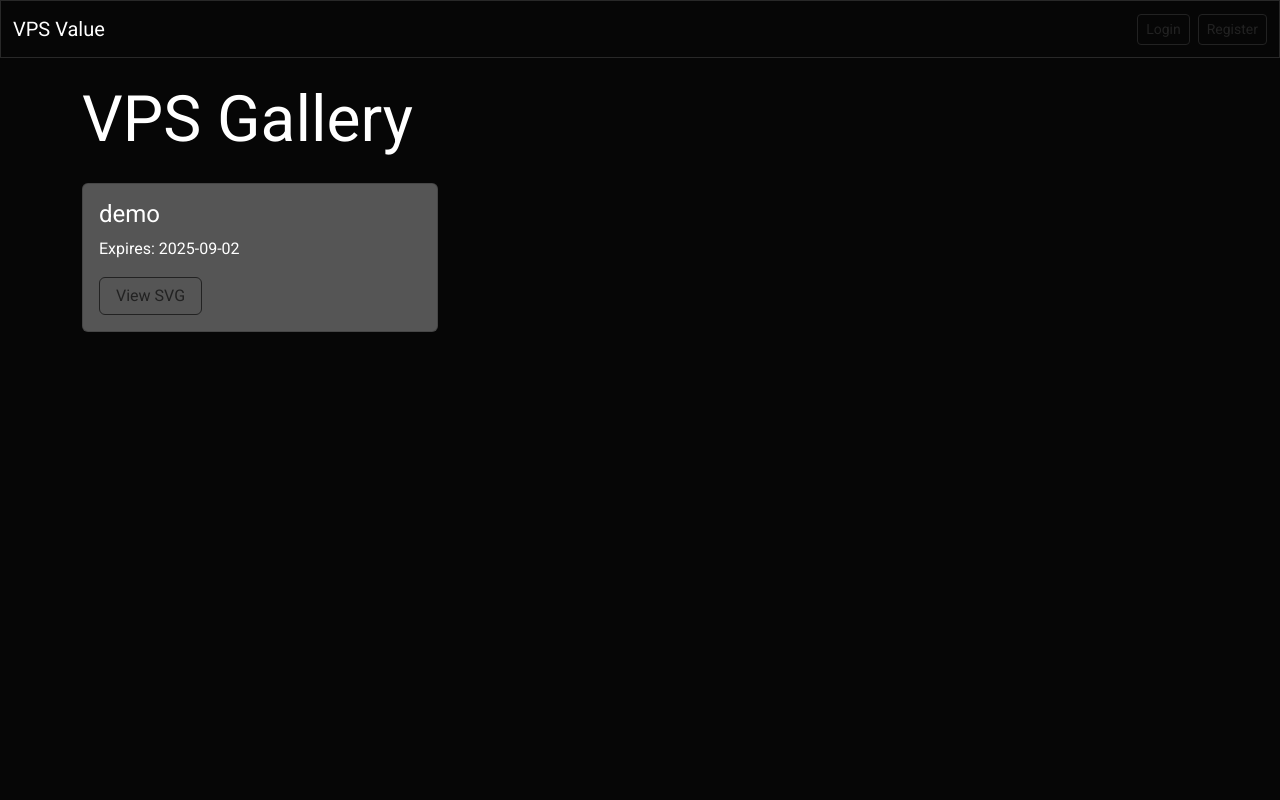
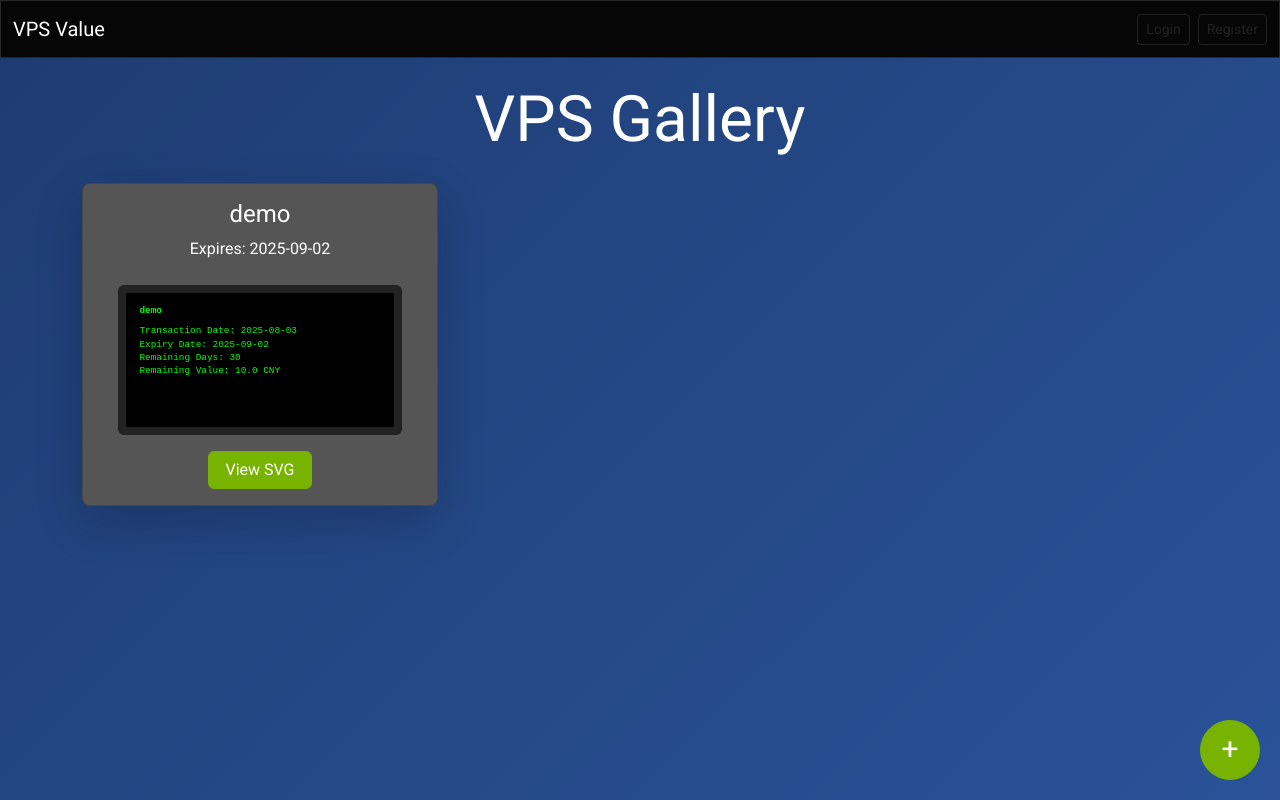
Before and after one commit to podcctv/vps-value-calculator, a Flask app: page /vps in a window 1280 px wide. Run offline with Flask 3, Linux system fonts and the light colour scheme; some libraries are stand-ins or nearby versions.

Commit message:
Enhance VPS gallery with SVG preview modal and floating add button

```diff
--- a/templates/vps.html
+++ b/templates/vps.html
@@ -4,19 +4,24 @@
     <meta charset="UTF-8">
     <title>VPS Gallery</title>
     <link rel="stylesheet" href="https://cdn.jsdelivr.net/npm/bootswatch@5.3.2/dist/cyborg/bootstrap.min.css">
+    <style>
+        body {
+            background: linear-gradient(135deg, #1e3c72 0%, #2a5298 100%);
+            min-height: 100vh;
+        }
+    </style>
 </head>
-<body>
+<body class="text-light">
 <nav class="navbar navbar-expand-lg navbar-dark bg-dark">
     <div class="container-fluid">
         <a class="navbar-brand" href="{{ url_for('vps_list') }}">VPS Value</a>
-        <div class="d-flex">
+        <div class="d-flex align-items-center">
             {% if current_user %}
             <span class="navbar-text me-3">Hi, {{ current_user.username }}</span>
             <a class="btn btn-outline-light btn-sm me-2" href="{{ url_for('logout') }}">Logout</a>
             {% if current_user.is_admin %}
-            <a class="btn btn-outline-warning btn-sm me-2" href="{{ url_for('manage_users') }}">Manage Users</a>
+            <a class="btn btn-outline-secondary btn-sm" href="{{ url_for('manage_users') }}">Manage Users</a>
             {% endif %}
-            <a class="btn btn-success btn-sm" href="{{ url_for('add_vps') }}">Add VPS</a>
             {% else %}
             <a class="btn btn-outline-light btn-sm me-2" href="{{ url_for('login') }}">Login</a>
             <a class="btn btn-outline-light btn-sm" href="{{ url_for('register') }}">Register</a>
@@ -26,17 +31,18 @@
 </nav>
 
 <div class="container mt-4">
-    <h1 class="mb-4">VPS Gallery</h1>
+    <h1 class="mb-4 text-center">VPS Gallery</h1>
     {% if vps_list %}
-    <div class="row">
+    <div class="row g-4">
         {% for vps in vps_list %}
-        <div class="col-md-4 mb-4">
-            <div class="card bg-secondary text-white h-100">
-                <div class="card-body">
+        <div class="col-12 col-sm-6 col-md-4">
+            <div class="card bg-secondary text-white h-100 shadow-lg rounded-3">
+                <div class="card-body d-flex flex-column align-items-center text-center">
                     <h5 class="card-title">{{ vps.name }}</h5>
                     {% if vps.vendor_name %}<h6 class="card-subtitle mb-2 text-muted">{{ vps.vendor_name }}</h6>{% endif %}
                     {% if vps.expiry_date %}<p class="card-text">Expires: {{ vps.expiry_date }}</p>{% endif %}
-                    <a href="{{ url_for('get_vps_image', name=vps.name) }}" class="btn btn-outline-light" target="_blank">View SVG</a>
+                    <img src="{{ url_for('get_vps_image', name=vps.name) }}" alt="{{ vps.name }} preview" class="img-fluid mt-2 bg-light rounded p-2" style="max-height:150px;">
+                    <button class="btn btn-success mt-3" data-bs-toggle="modal" data-bs-target="#svgModal" data-svg="{{ url_for('get_vps_image', name=vps.name) }}" data-name="{{ vps.name }}" data-vendor="{{ vps.vendor_name }}" data-expiry="{{ vps.expiry_date }}">View SVG</button>
                 </div>
             </div>
         </div>
@@ -46,5 +52,49 @@
     <p>No VPS entries found.</p>
     {% endif %}
 </div>
+
+<a href="{{ url_for('add_vps') }}" class="btn btn-success rounded-circle position-fixed" style="width:60px;height:60px;font-size:30px;bottom:20px;right:20px;line-height:44px;">+</a>
+
+<div class="modal fade" id="svgModal" tabindex="-1" aria-hidden="true">
+  <div class="modal-dialog modal-dialog-centered modal-xl">
+    <div class="modal-content bg-dark text-white">
+      <div class="modal-header">
+        <h5 class="modal-title" id="svgModalLabel"></h5>
+        <button type="button" class="btn-close btn-close-white" data-bs-dismiss="modal" aria-label="Close"></button>
+      </div>
+      <div class="modal-body text-center">
+        <img id="svgImage" src="" alt="SVG Preview" class="img-fluid">
+        <p class="mt-3" id="svgInfo"></p>
+      </div>
+      <div class="modal-footer">
+        <button class="btn btn-secondary" id="copyLinkBtn">Copy Link</button>
+        <a href="#" id="downloadLink" class="btn btn-primary" download>Download</a>
+      </div>
+    </div>
+  </div>
+</div>
+
+<script src="https://cdn.jsdelivr.net/npm/bootstrap@5.3.2/dist/js/bootstrap.bundle.min.js"></script>
+<script>
+  const svgModal = document.getElementById('svgModal');
+  svgModal.addEventListener('show.bs.modal', event => {
+    const button = event.relatedTarget;
+    const svgUrl = button.getAttribute('data-svg');
+    const name = button.getAttribute('data-name');
+    const vendor = button.getAttribute('data-vendor') || '';
+    const expiry = button.getAttribute('data-expiry') || '';
+    const modalTitle = svgModal.querySelector('.modal-title');
+    const svgImage = document.getElementById('svgImage');
+    const info = document.getElementById('svgInfo');
+    const downloadLink = document.getElementById('downloadLink');
+    modalTitle.textContent = name;
+    svgImage.src = svgUrl;
+    info.textContent = `${vendor}${expiry ? ' - Expires: ' + expiry : ''}`;
+    downloadLink.href = svgUrl;
+    document.getElementById('copyLinkBtn').onclick = () => {
+      navigator.clipboard.writeText(svgUrl);
+    };
+  });
+</script>
 </body>
 </html>
```
